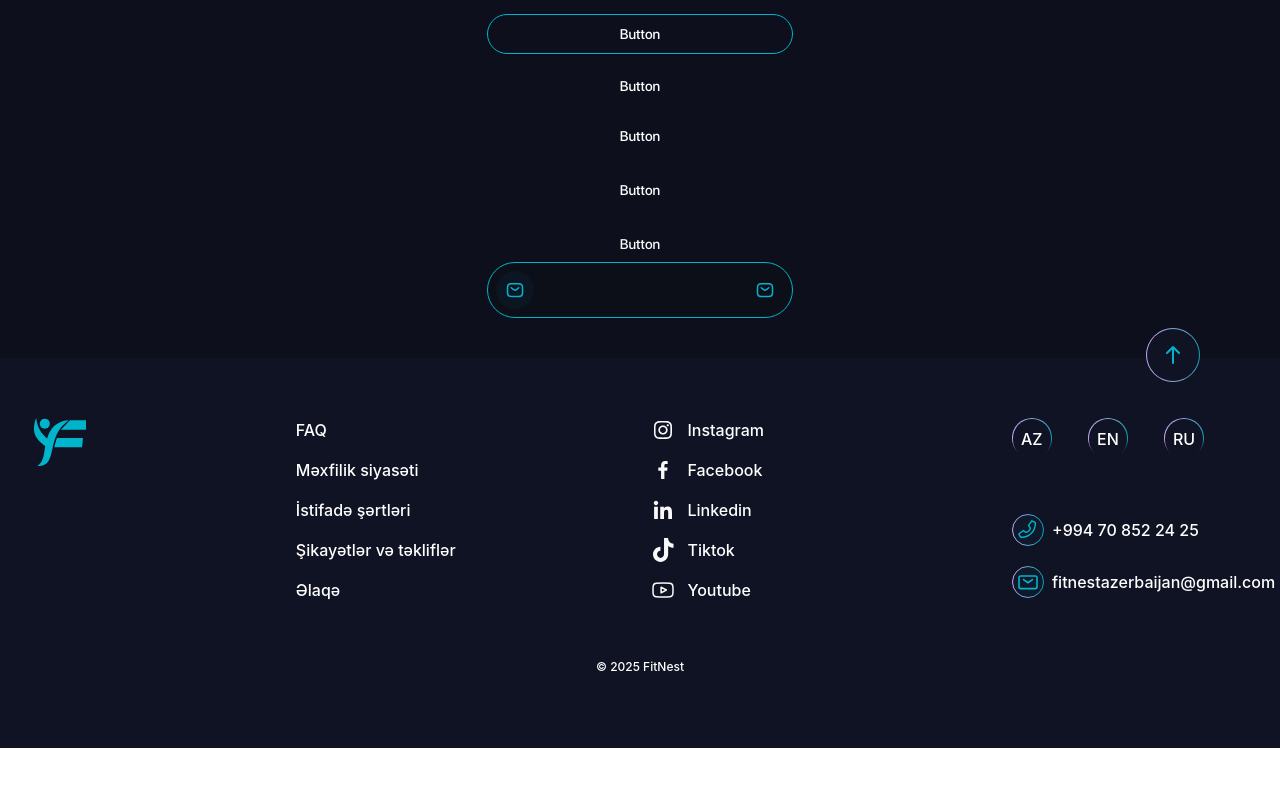
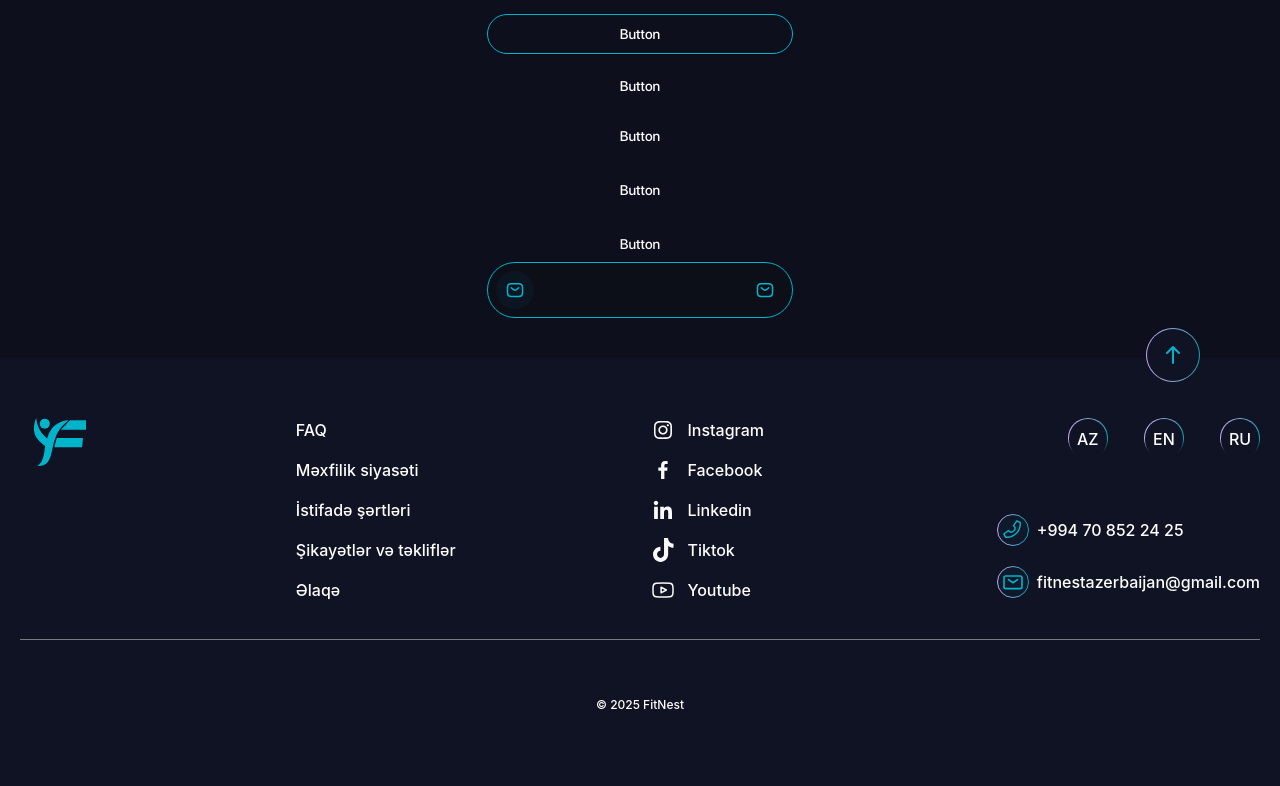
Before and after one commit to fitnest-health/frontend, a Next.js app: page / in a window 1280 px wide. Shown: the part 450-1236 px from the top of the page. Before the commit the page ends 1198 px from the top, so only its background shows below. Built offline with nearby package versions, Linux system fonts and the light colour scheme.

Commit message:
Add loading page

```diff
--- a/app/footer/Footer.tsx
+++ b/app/footer/Footer.tsx
@@ -41,10 +41,10 @@ const Footer = async () => {
 
             <ul className="flex flex-col gap-4 text-b1 leading-b1 text-neutral-50 font-medium ">
               <AnimatedLink href="/faq">FAQ</AnimatedLink>
-              <AnimatedLink href="#">Məxfilik siyasəti</AnimatedLink>
-              <AnimatedLink href="#">İstifadə şərtləri</AnimatedLink>
-              <AnimatedLink href="#">Şikayətlər və təkliflər</AnimatedLink>
-              <AnimatedLink href="/about">Əlaqə</AnimatedLink>
+              <AnimatedLink href="/privacy">Məxfilik siyasəti</AnimatedLink>
+              <AnimatedLink href="/terms">İstifadə şərtləri</AnimatedLink>
+              <AnimatedLink href="/feedback">Şikayətlər və təkliflər</AnimatedLink>
+              <AnimatedLink href="/contact">Əlaqə</AnimatedLink>
             </ul>
 
             <ul className="flex flex-col gap-4 text-b1 leading-b1 text-neutral-50 font-medium ">
@@ -114,8 +114,8 @@ const Footer = async () => {
             </ul>
           </div>
 
-          <div className="right-side   sm:w-1/2">
-            <div className="contact flex flex-col gap-14 w-full sm:w-1/2 ml-0  sm:ml-auto">
+          <div className="right-side sm:w-1/2 flex justify-end">
+            <div className="contact flex flex-col sm:items-end gap-14 w-full">
               <div className="lang flex gap-9 justify-between sm:justify-start">
                 <LangBtn txt="AZ" />
                 <LangBtn txt="EN" />
@@ -146,10 +146,8 @@ const Footer = async () => {
               </div>
             </div>
           </div>
-
-          <div className="socialLinks"></div>
         </div>
-
+        <div className="border-b border-neutral-800 pt-5 sm:pt-[37px]"></div>
         <div className="footer_bottom h-full flex justify-center items-center">
           <p className=" p-3 sm:pt-14 text-b3 leading-b3 font-medium">© 2025 FitNest</p>
         </div>
--- /dev/null
+++ b/app/loading.tsx
@@ -0,0 +1,12 @@
+import React from 'react'
+import LoadingGift from '@/public/Loading.gif'
+
+const loading = () => {
+    return (
+        <div className='min-h-screen flex items-center justify-center'>
+            <img src={LoadingGift.src} alt="loading" className='w-1/4 h-45' />
+        </div>
+    )
+}
+
+export default loading
--- a/components/common/BannerContainer.tsx
+++ b/components/common/BannerContainer.tsx
@@ -26,7 +26,7 @@ const BannerContainer: React.FC<BannerProps> = ({ title, subtitle, icon: Icon, c
                     <p className='text-b2 text-center leading-b2 font-medium mt-3 sm:text-s2 sm:leading-s2 max-w-[360px] sm:max-w-[460px] md:max-w-[628px]'>{subtitle}</p>
                 </div>
             </div>
-            <div className='md:pt-[332px] sm:pt-52 pt-36 lg:px-40'>
+            <div className='md:pt-[332px] sm:pt-52 pt-36 lg:px-29'>
                 {children}
             </div>
         </>
```
Also changed, not shown: 1 other file (tests, documents, lock files or other folders). Lines whose indentation alone changed are shown as unchanged.
